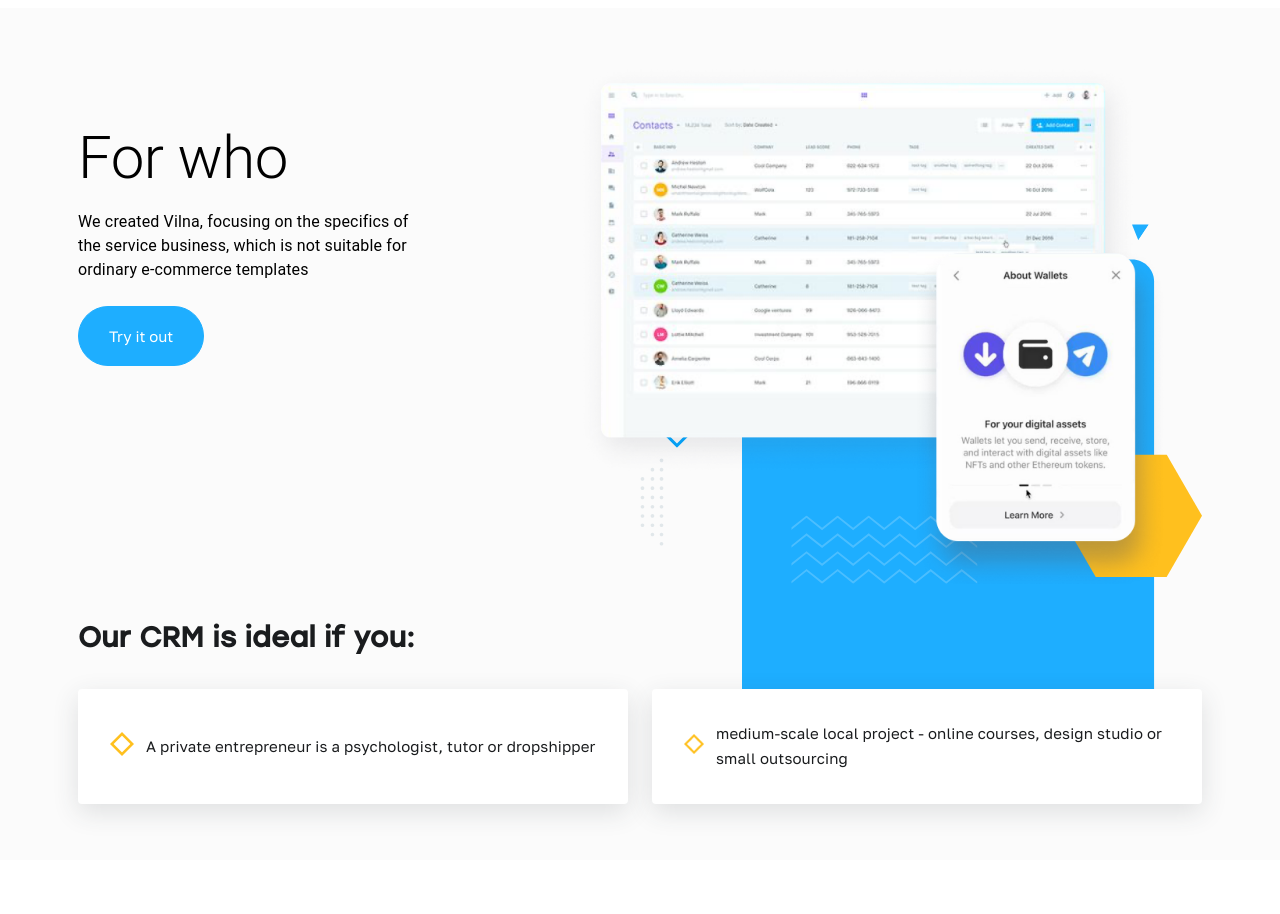
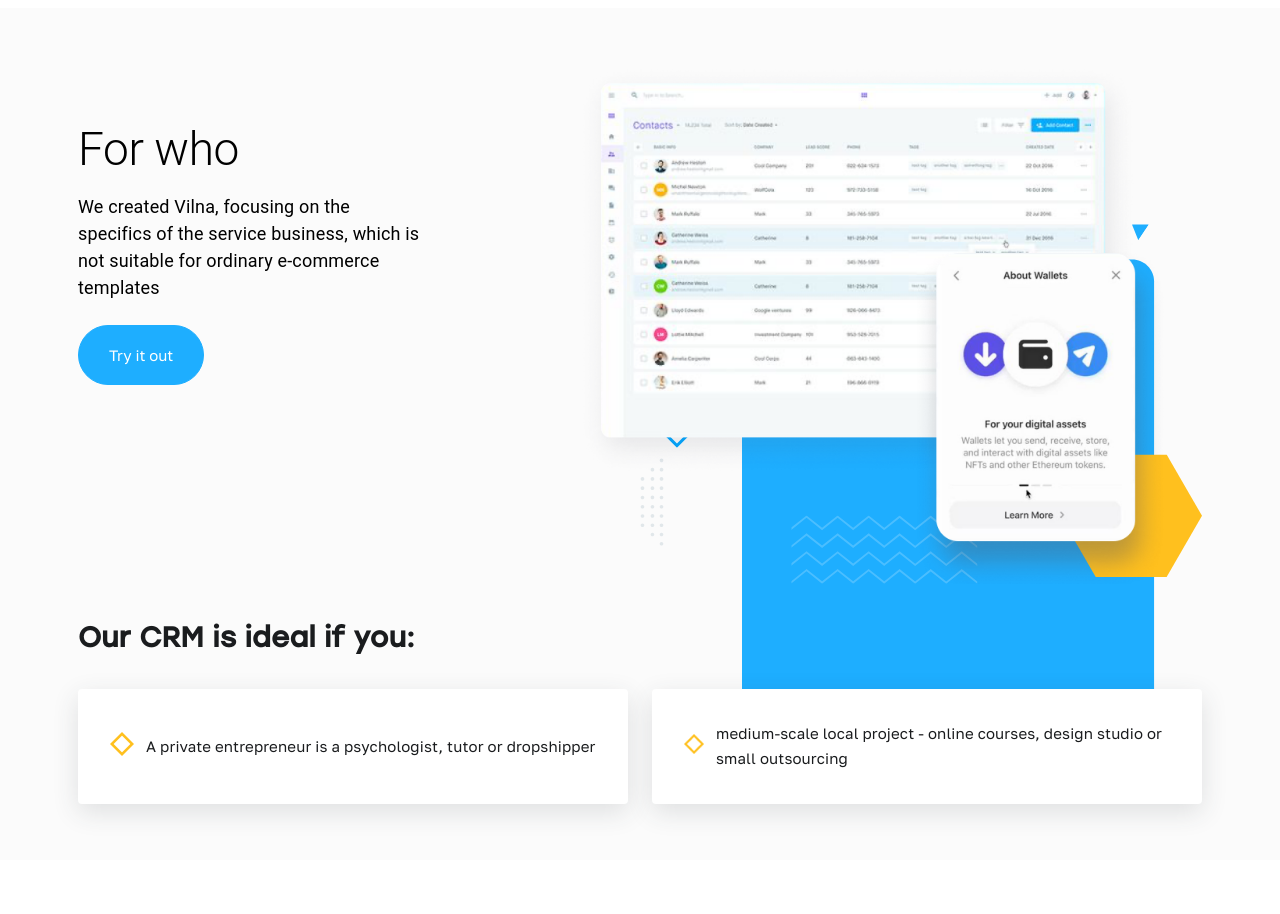
Before and after one commit to VilnaCRM-Org/user-service, a Next.js app: page / in a window 1280 px wide. Shown: the part 2300-3214 px from the top of the page. Built offline with nearby package versions, Linux system fonts and the light colour scheme; what react-swipeable-views-utils would draw is missing.

Commit message:
feat(#5): fix fontSize on small devices in ForWho Section

```diff
--- a/src/features/landing/components/ForWhoSection/ForWhoImagesContent/ForWhoImagesContent.tsx
+++ b/src/features/landing/components/ForWhoSection/ForWhoImagesContent/ForWhoImagesContent.tsx
@@ -57,14 +57,14 @@ export function ForWhoImagesContent({
   const [mainImageBoxStylesForMobileOrLower, setMainImageBoxStylesForMobileOrLower] = useState<React.CSSProperties>({});
   const [secondaryImageBoxStylesForTablet, setSecondaryImageBoxStylesForTablet] = useState<React.CSSProperties>({});
   const [secondaryImageBoxStylesForMobileOrLower, setSecondaryImageBoxStylesForMobileOrLower] = useState<React.CSSProperties>({});
-  const [mainBackgroundSvgBoxStylesForMobileOrLower, setMainBackgroundSvgBoxStylesForMobileOrLower] = useState<React.CSSProperties>({});
+  const [mainBackgroundSvgBoxStylesForSmallest, setMainBackgroundSvgBoxStylesForSmallest] = useState<React.CSSProperties>({});
 
   const resetStylesForTabletAndMobileAndLower = () => {
     setMainImageBoxStylesForTablet({});
     setMainImageBoxStylesForMobileOrLower({});
     setSecondaryImageBoxStylesForTablet({});
     setSecondaryImageBoxStylesForMobileOrLower({});
-    setMainBackgroundSvgBoxStylesForMobileOrLower({});
+    setMainBackgroundSvgBoxStylesForSmallest({});
   };
 
   useEffect(() => {
@@ -96,8 +96,10 @@ export function ForWhoImagesContent({
         bottom: '66px',
         maxWidth: '148px',
       });
+    }
 
-      setMainBackgroundSvgBoxStylesForMobileOrLower({
+    if (isSmallest) {
+      setMainBackgroundSvgBoxStylesForSmallest({
         minWidth: '100vw',
       });
     }
@@ -109,7 +111,7 @@ export function ForWhoImagesContent({
       <Box
         sx={{
           ...styles.mainBackgroundSvgBox,
-          ...mainBackgroundSvgBoxStylesForMobileOrLower,
+          ...mainBackgroundSvgBoxStylesForSmallest,
           paddingTop: (isSmallest) ? '0' : '58px',
         }}>
         <ForWhoMainBackgroundSvg />
--- a/src/features/landing/components/ForWhoSection/ForWhoMainTextsContent/ForWhoMainTextsContent.tsx
+++ b/src/features/landing/components/ForWhoSection/ForWhoMainTextsContent/ForWhoMainTextsContent.tsx
@@ -18,6 +18,7 @@ const styles = {
   mainHeading: {
     width: '100%',
     maxWidth: '343px',
+    fontSize: '46px',
   },
 };
 
@@ -31,12 +32,17 @@ export function ForWhoMainTextsContent({ onTryItOutButtonClick }: {
     <Grid item container sx={{ ...styles.mainGridContainer }}>
       {/* Top Content */}
       <Grid item>
-        <Typography variant={'h2'} component={'h2'} sx={{ ...styles.mainHeading }}>
+        <Typography variant={'h2'} component={'h2'}
+                    sx={{
+                      ...styles.mainHeading,
+                      fontSize: (isSmallest) ? '28px' : styles.mainHeading.fontSize,
+                    }}>
           {t('For who')}
         </Typography>
 
         <Typography variant={'body1'} component={'p'}
-                    sx={{ marginTop: '16px', width: '100%', maxWidth: '343px' }}>
+                    sx={{ marginTop: '16px', width: '100%', maxWidth: '343px',
+                      fontSize: (isSmallest) ? '15px' : '18px' }}>
           {t('We created Vilna, focusing on the specifics of the service business,\n' +
             'which is not suitable for ordinary e-commerce templates')}
         </Typography>
--- a/src/features/landing/components/ForWhoSection/ForWhoSectionCards/ForWhoSectionCards.tsx
+++ b/src/features/landing/components/ForWhoSection/ForWhoSectionCards/ForWhoSectionCards.tsx
@@ -1,6 +1,7 @@
 import React from 'react';
 import { Box, Grid, Typography } from '@mui/material';
 import { useTranslation } from 'react-i18next';
+import { useScreenSize } from '@/features/landing/hooks/useScreenSize/useScreenSize';
 
 const styles = {
   secondaryHeading: {
@@ -13,18 +14,22 @@ const styles = {
     fontWeight: 700,
     lineHeight: 'normal',
   },
-}
+};
 
-export function ForWhoSectionCards({ cardItemsJSX }: { cardItemsJSX: React.ReactNode; }) {
+export function ForWhoSectionCards({ cardItemsJSX }: {
+  cardItemsJSX: React.ReactNode;
+}) {
   const { t } = useTranslation();
+  const { isSmallest } = useScreenSize();
 
   return (
     <>
-    <Box sx={{ padding: '0 34px 0 34px'}}>
+      <Box sx={{ padding: '0 34px 0 34px' }}>
         <Grid item>
           <Typography variant={'h4'} component={'h4'}
                       sx={{
                         ...styles.secondaryHeading,
+                        fontSize: (isSmallest) ? '22px' : styles.secondaryHeading.fontSize,
                       }}>
             {t('Our CRM is ideal if you:')}
           </Typography>
--- a/src/features/landing/components/ForWhoSection/ForWhoSectionCardsMobile/ForWhoSectionCardsMobile.tsx
+++ b/src/features/landing/components/ForWhoSection/ForWhoSectionCardsMobile/ForWhoSectionCardsMobile.tsx
@@ -5,6 +5,7 @@ import { Button } from '@/components/ui/Button/Button';
 import {
   scrollToRegistrationSection,
 } from '@/features/landing/utils/helpers/scrollToRegistrationSection';
+import { useScreenSize } from '@/features/landing/hooks/useScreenSize/useScreenSize';
 
 interface IForWhoSectionCardsMobileProps {
   cardItemsJSX: React.ReactNode;
@@ -37,6 +38,7 @@ const styles = {
 
 export function ForWhoSectionCardsMobile({ cardItemsJSX }: IForWhoSectionCardsMobileProps) {
   const { t } = useTranslation();
+  const { isSmallest } = useScreenSize();
 
   return (
     <Box sx={{
@@ -48,6 +50,7 @@ export function ForWhoSectionCardsMobile({ cardItemsJSX }: IForWhoSectionCardsMo
         <Typography variant={'h4'} component={'h4'}
                     sx={{
                       ...styles.heading,
+                      fontSize: (isSmallest) ? '22px' : styles.heading.fontSize,
                     }}>
           {t('Our CRM is ideal if you:')}
         </Typography>
```
Lines whose indentation alone changed are shown as unchanged.
